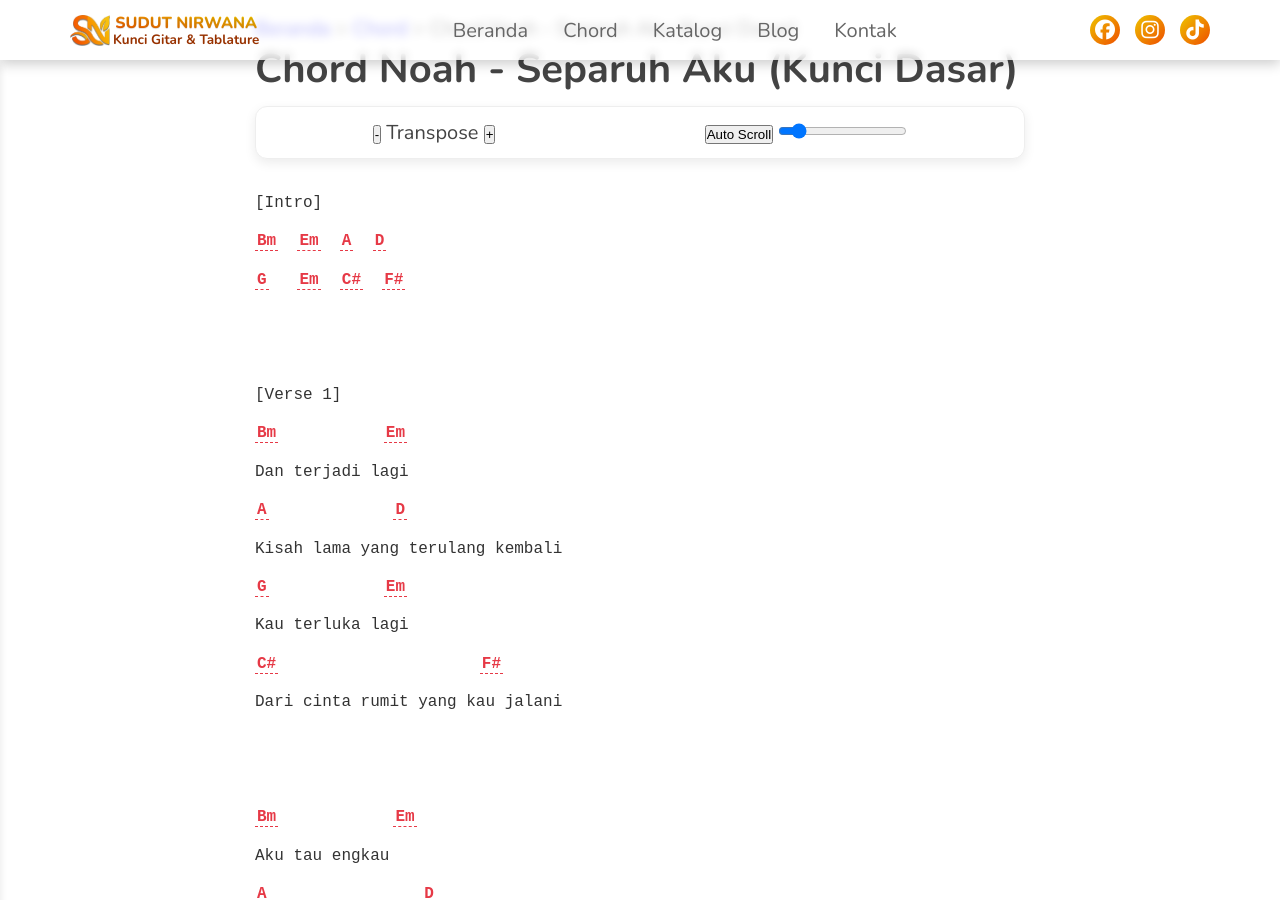
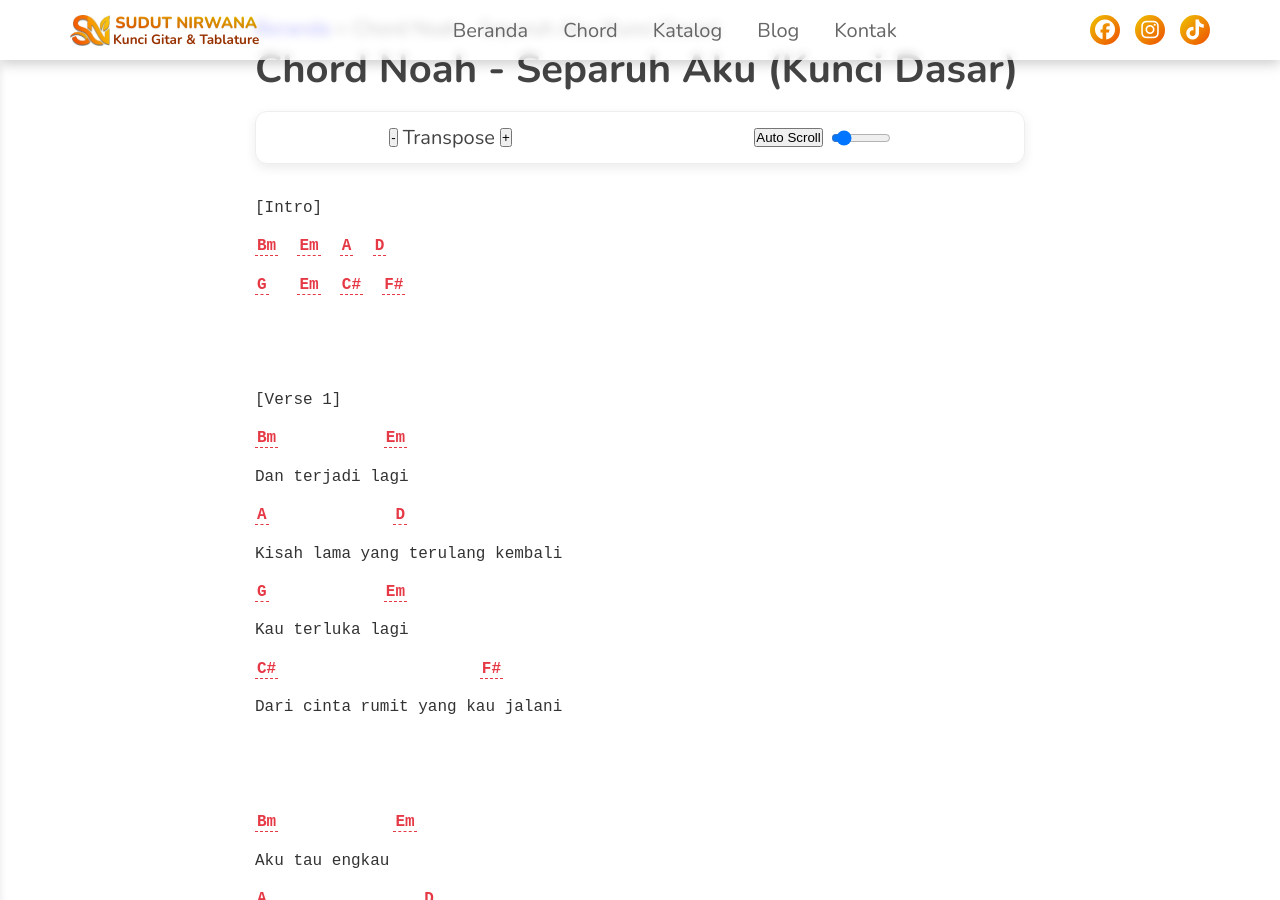
Before and after one commit to sudut-nirwana/sudut-nirwana-main, a Jekyll site: the page built from chord/separuh-aku.md, in a window 1280 px wide and 900 px high. Built offline with Jekyll 4.4.1, drawn with Linux system fonts in a browser that asks for light colours.

Commit message:
Update chord.html

```diff
--- a/_layouts/chord.html
+++ b/_layouts/chord.html
@@ -5,35 +5,33 @@
 
 <div class="chord-wrapper">
     <nav class="breadcrumb">
-        <a href="/">Beranda</a> &gt; <a href="/chord">Chord</a> &gt; <span>{{ page.title }}</span>
+        <a href="/">Beranda</a> &gt; <span>{{ page.title }}</span>
     </nav>
 
-    <h1>{{ page.title }}</h1>
+    <h1 style="margin-bottom:15px;">{{ page.title }}</h1>
 
     <div class="sticky-controls" id="chord-controls">
-        <div class="control-group">
+        <div style="display:flex; align-items:center; gap:5px;">
             <button onclick="transpose(-1)">-</button>
-            <span class="label">Transpose</span>
+            <span>Transpose</span>
             <button onclick="transpose(1)">+</button>
         </div>
-
-        <div class="control-group">
+        <div style="display:flex; align-items:center; gap:8px;">
             <button id="scrollBtn" onclick="toggleScroll()">Auto Scroll</button>
-            <input type="range" id="scrollSpeed" min="1" max="10" value="2" title="Kecepatan">
+            <input type="range" id="scrollSpeed" min="1" max="10" value="2" style="width:60px;">
         </div>
     </div>
 
     <pre id="song-content">{{ content }}</pre>
 </div>
 
-<div id="overlay" onclick="closeModal()"></div>
+<div id="overlay-chord" onclick="closeModal()" style="display:none; position:fixed; top:0; left:0; width:100%; height:100%; background:rgba(0,0,0,0.6); z-index:1999;"></div>
 <div id="chordModal">
-    <div class="modal-header">
+    <div style="display:flex; justify-content:space-between; font-weight:bold; margin-bottom:10px;">
         <span id="modalTitle"></span>
-        <button onclick="closeModal()" style="border:none; background:none; font-size:24px; cursor:pointer;">&times;</button>
+        <button onclick="closeModal()" style="border:none; background:none; font-size:20px;">&times;</button>
     </div>
-    <img id="chordImg" src="" alt="Kunci Gitar">
-    <button onclick="closeModal()" style="width:100%; padding:10px; margin-top:10px; cursor:pointer;">Tutup</button>
+    <img id="chordImg" src="" alt="Chord Diagram" style="width:100%;">
 </div>
 
 <script src="{{ '/assets/js/chord-logic.js' | relative_url }}"></script>
```
